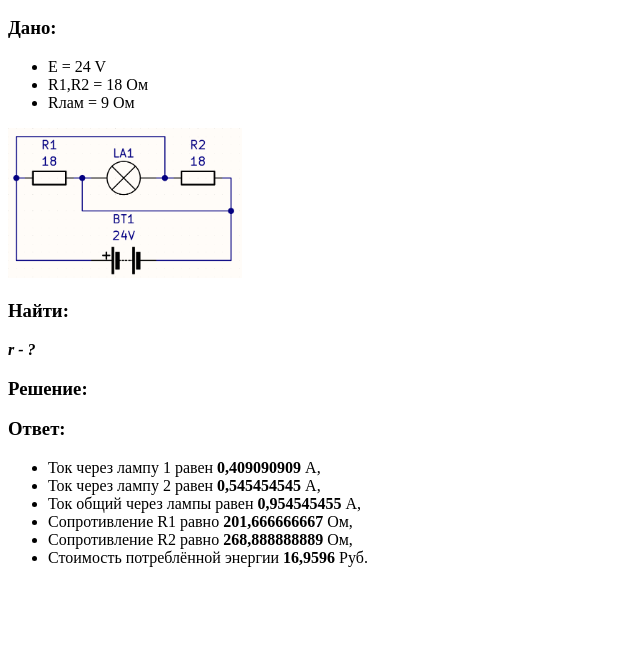
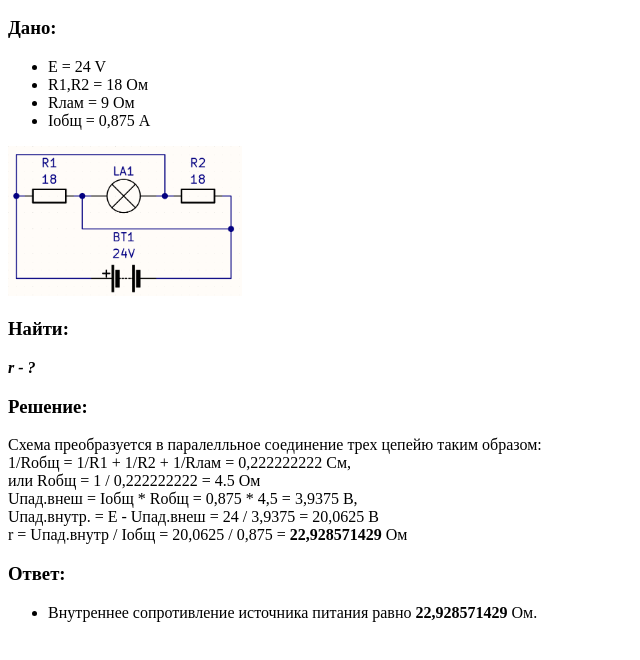
Before and after one commit to LechaV063/embedded, a plain HTML site: page task2.html in a window 1280 px wide. Shown: the part 76-736 px from the top of the page, without its empty margins (0-640 px from the left). Drawn offline with Linux system fonts and the light colour scheme.

Commit message:
resolve task 2

```diff
--- a/task2.html
+++ b/task2.html
@@ -14,18 +14,22 @@
         <li>E = 24 V</li>
         <li>R1,R2 = 18 Ом</li>
         <li>Rлам = 9 Ом</li>
+        <li>Iобщ = 0,875 А</li>
       </ul>
       <img src="img/task2.png" alt="Схема 2" height="150" />
       <h3>Найти:</h3>
       <b><i>r - ?</i></b>
-      <h3>Решение:</h3>      <h3>Ответ:</h3>
+      <h3>Решение:</h3>
+      Схема преобразуется в паралелльное соединение трех цепейю таким образом:
+      <br />
+      1/Rобщ = 1/R1 + 1/R2 + 1/Rлам = 0,222222222 См,<br />
+      или Rобщ = 1 / 0,222222222 = 4.5 Ом<br />
+      Uпад.внеш = Iобщ * Rобщ = 0,875 * 4,5 = 3,9375 В,<br>
+      Uпад.внутр. = E - Uпад.внеш = 24 / 3,9375 = 20,0625 В <br>
+      r = Uпад.внутр / Iобщ = 20,0625 / 0,875 = <b>22,928571429</b> Ом<br>
+      <h3>Ответ:</h3>
       <ul>
-        <li>Ток через лампу 1 равен <b>0,409090909</b> А,</li>
-        <li>Ток через лампу 2 равен <b>0,545454545</b> А,</li>
-        <li>Ток общий через лампы равен <b>0,954545455</b> А,</li>
-        <li>Сопротивление R1 равно <b>201,666666667</b> Ом,</li>
-        <li>Сопротивление R2 равно <b>268,888888889</b> Ом,</li>
-        <li>Стоимость потреблённой энергии <b>16,9596</b> Руб.</li>
+        <li>Внутреннее сопротивление источника питания равно <b>22,928571429</b> Ом.</li>
       </ul>
     </div>
   </body>
```
